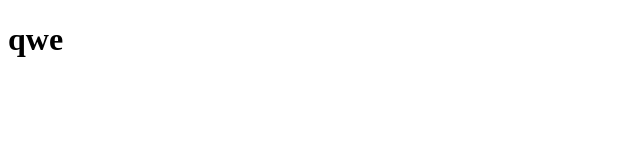
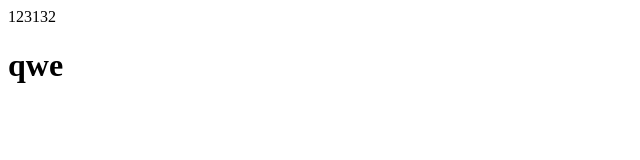
Before and after one commit to enotik27/test, a plain HTML site: page index.html in a window 1280 px wide. Shown: the whole page, without its empty margins (0-640 px from the left). Drawn offline with Linux system fonts and the light colour scheme.

Commit message:
Сообщение № 2

```diff
--- a/index.html
+++ b/index.html
@@ -7,7 +7,7 @@
     <meta http-equiv="X-UA-Compatible" content="ie=edge">
     <title>Document</title>
 </head>
-<body>
+<body>123132
 <h1>qwe</h1>
 </body>
 </html>
```
Also changed, not shown: 1 other file.
